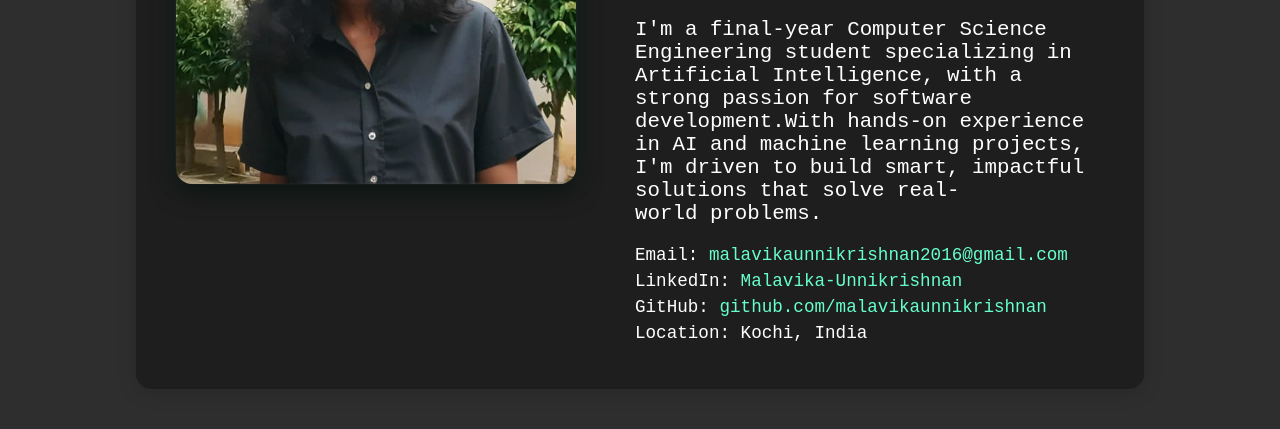
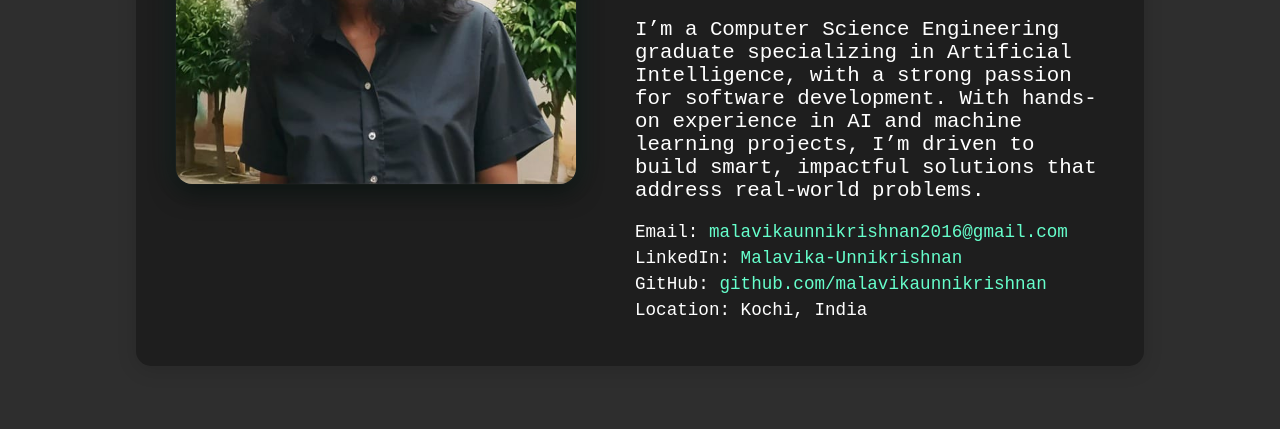
Before and after one commit to Malavika-Unnikrishnan/Malavika_Unnikrishnan, a plain HTML site: page index.html in a window 1280 px wide. Shown: the part 371-800 px from the top of the page. Drawn offline with Linux system fonts and the light colour scheme.

Commit message:
Update  into index.html

```diff
--- a/index.html
+++ b/index.html
@@ -41,7 +41,7 @@
                 <span class="globe-icon">🌐</span> about me
               </p>
               <h1 class="about-name">hey, I am Malavika Unnikrishnan</h1>
-              <p class="about-title">I'm a final-year Computer Science Engineering student specializing in Artificial Intelligence, with a strong passion for software development.With hands-on experience in AI and machine learning projects, I'm driven to build smart, impactful solutions that solve real-world problems.</p>
+              <p class="about-title">I’m a Computer Science Engineering graduate specializing in Artificial Intelligence, with a strong passion for software development. With hands-on experience in AI and machine learning projects, I’m driven to build smart, impactful solutions that address real-world problems.</p>
               <div class="about-contact">
                 <p>Email: <a href="mailto:malavikaunnikrishnan2016@gmail.com">malavikaunnikrishnan2016@gmail.com</a></p>
                 <p>LinkedIn: <a href="https://www.linkedin.com/in/malavika-unnikrishnan-915136227/">Malavika-Unnikrishnan</a></p>
```
